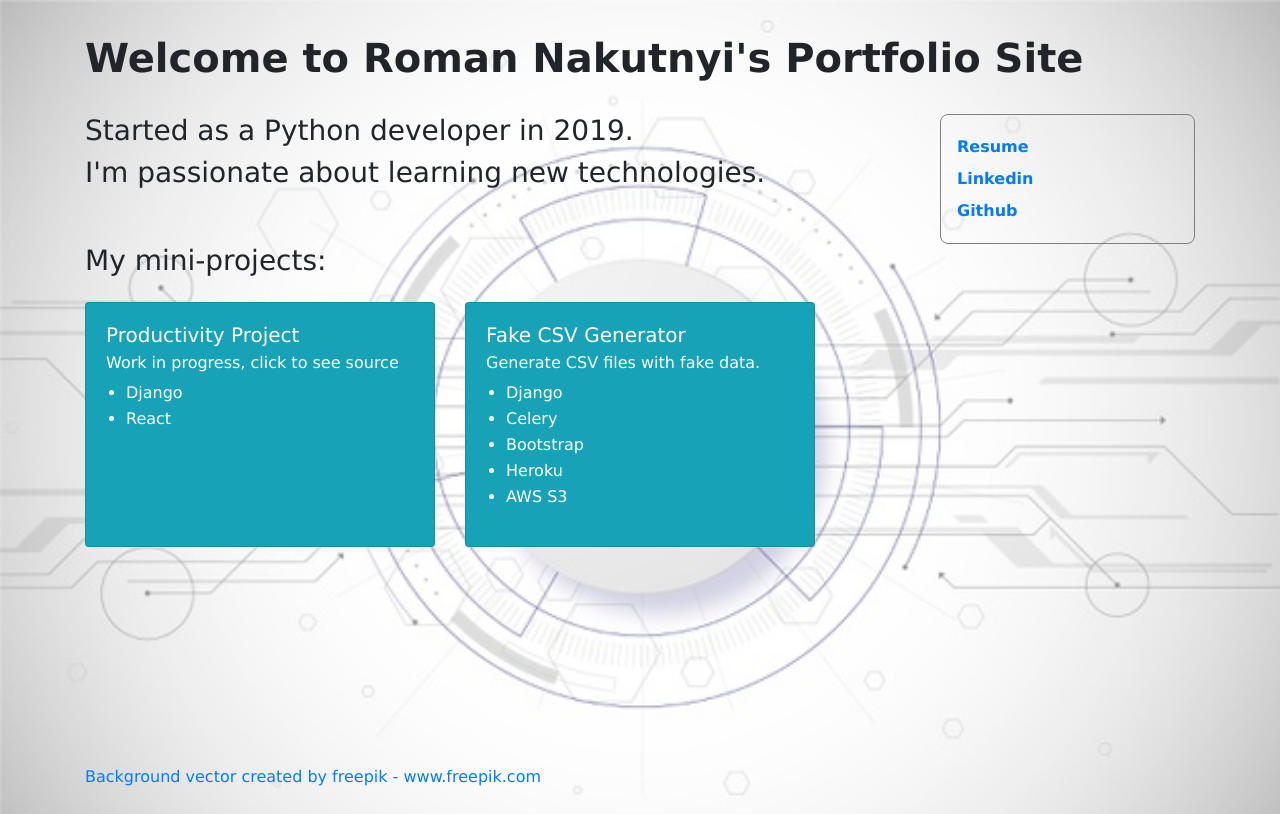
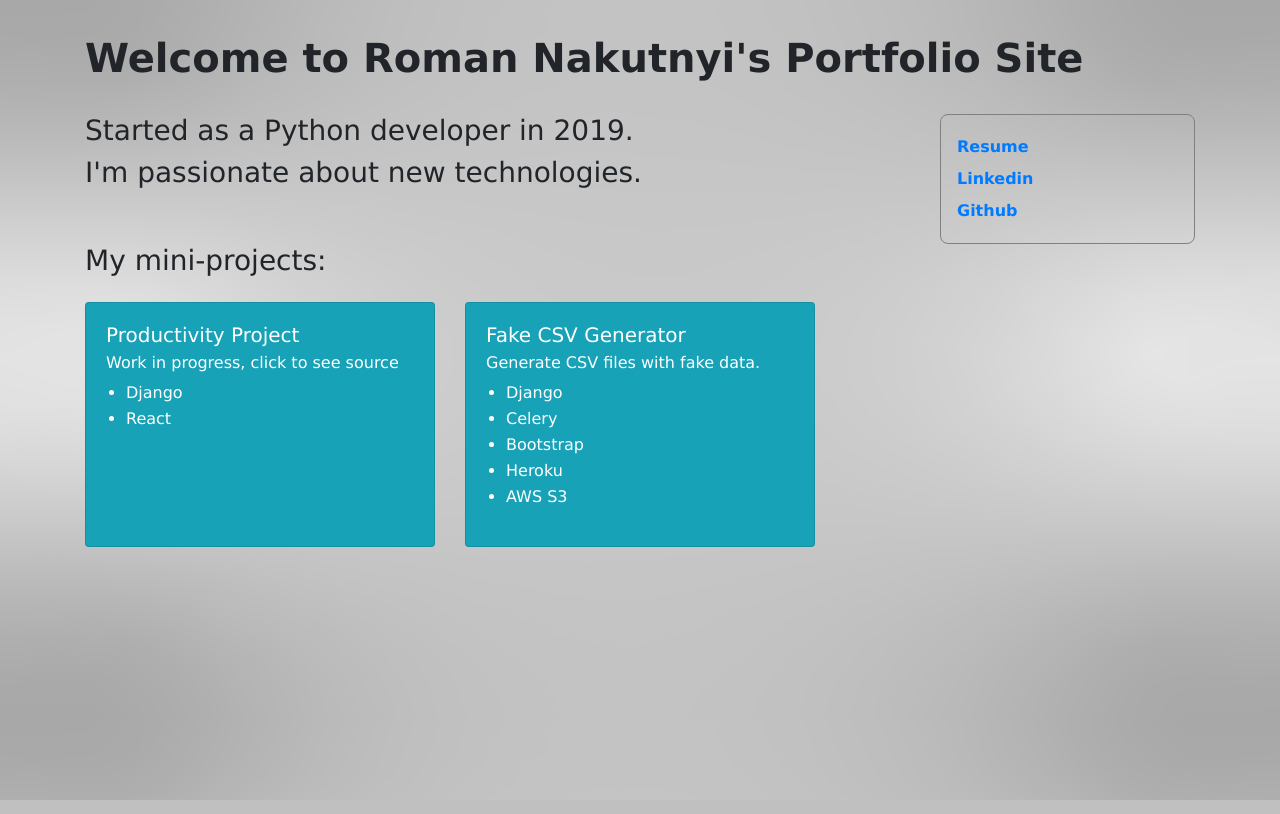
Before and after one commit to nakutnyi/django_website, a Django app: page / in a window 1280 px wide. Run offline with Django 3.2, Linux system fonts and the light colour scheme; some libraries are stand-ins or nearby versions.

Commit message:
Change Background

```diff
--- a/static/main.css
+++ b/static/main.css
@@ -1,24 +1,3 @@
-/* stuff below is a quick crutch to push footer down the page */
-
-html, body {
-    height: 100%;
-    margin: 0;
-}
-
-.wrapper {
-    min-height: 100%;
-
-    /* Equal to height of footer */
-    /* But also accounting for potential margin-bottom of last child */
-    margin-bottom: -50px;
-}
-.footer,
-.push {
-    height: 50px;
-}
-
-/* stuff above is a quick crutch to push footer down the page */
-
 body {
     font: 100% Verdana;
     line-height: 26px;
@@ -26,7 +5,7 @@ body {
 }
 
 .light-background {
-    background-image: url('images/white-technology-background-concept_23-2148403398.jpeg');
+    background-image: url('images/background.jpg');
     background-size: cover;
 }
 
--- a/templates/index.html
+++ b/templates/index.html
@@ -30,7 +30,7 @@
     <div class="row">
       <div class="col-8 col-sm-9">
         <h3>Started as a Python developer in 2019.</h3>
-        <h3>I'm passionate about learning new technologies.</h3>
+        <h3>I'm passionate about new technologies.</h3>
       </div>
       <div class="col-4 col-sm-3">
         <div id="sidebar">
@@ -78,11 +78,6 @@
     </div>
     <div class="push"></div>
   </div>
-  <footer class="footer">
-    <div class="container">
-      <a href="https://www.freepik.com/vectors/background">Background vector created by freepik - www.freepik.com</a>
-    </div>
-  </footer>
   <script>
     function applyDark() {
       $("body").css("font", "100% Courier New");
```
Also changed, not shown: static/images/background.jpg (added), static/images/white-technology-background-concept_23-2148403398.jpeg (deleted).
